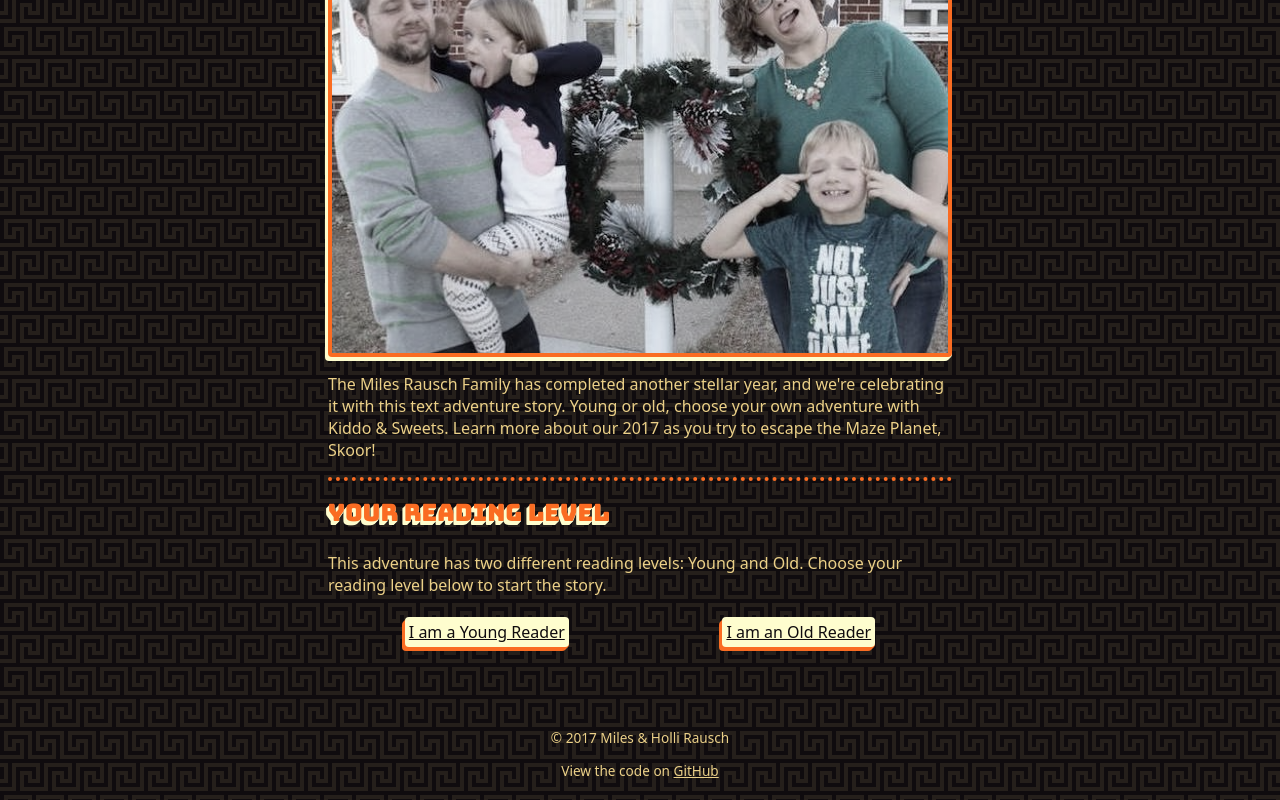
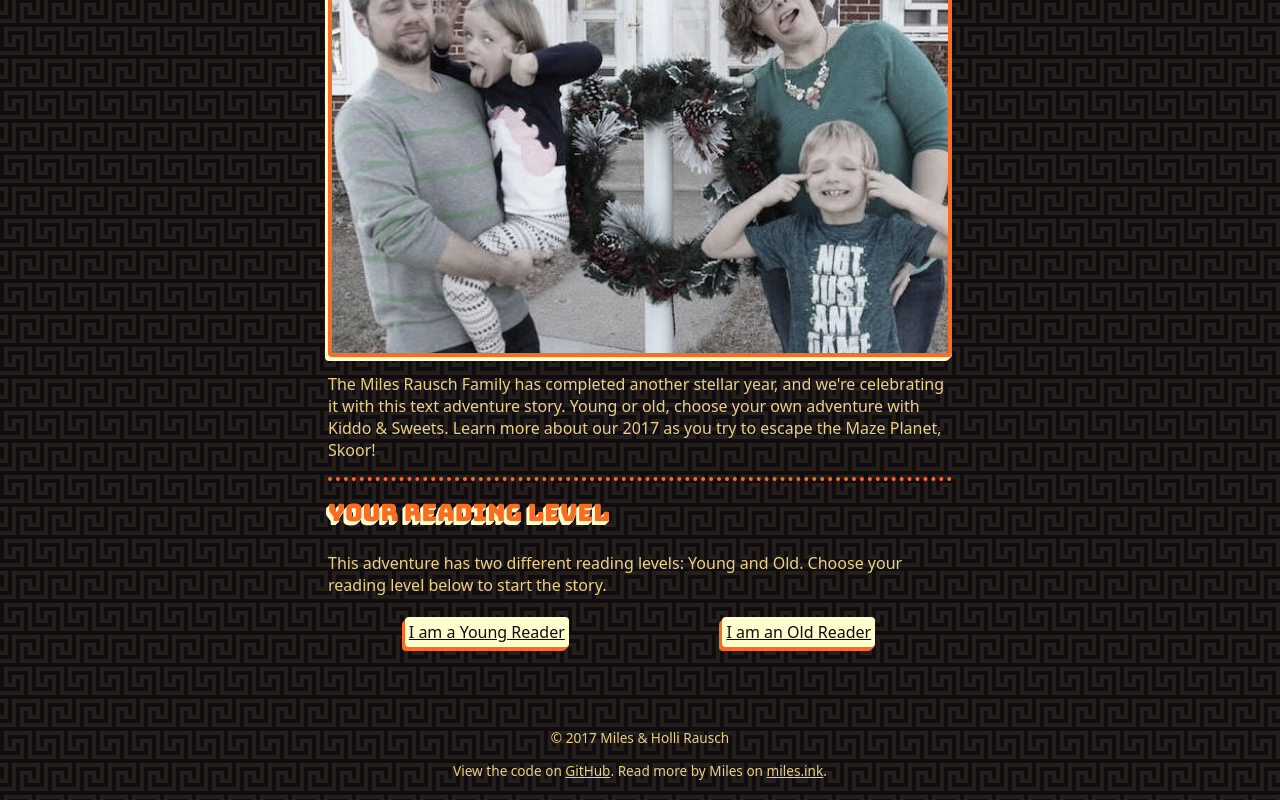
Before and after one commit to awayken/2017-christmas-card, a Nuxt app: page / in a window 1280 px wide. Shown: the part 553-1353 px from the top of the page. Built offline with nearby package versions, Linux system fonts and the light colour scheme.

Commit message:
Add Miles.ink credit

```diff
--- a/components/Bottom.vue
+++ b/components/Bottom.vue
@@ -1,7 +1,10 @@
 <template>
   <footer class="container">
     <p>&copy; {{ year }} Miles &amp; Holli Rausch</p>
-    <p>View the code on <a href="https://github.com/awayken/2017-christmas-card" target="_blank" rel="noopener">GitHub</a></p>
+    <p>
+      View the code on <a href="https://github.com/awayken/2017-christmas-card" target="_blank" rel="noopener">GitHub</a>.
+      Read more by Miles on <a href="https://miles.ink" target="_blank" rel="noopener">miles.ink</a>.
+    </p>
   </footer>
 </template>
 
```
